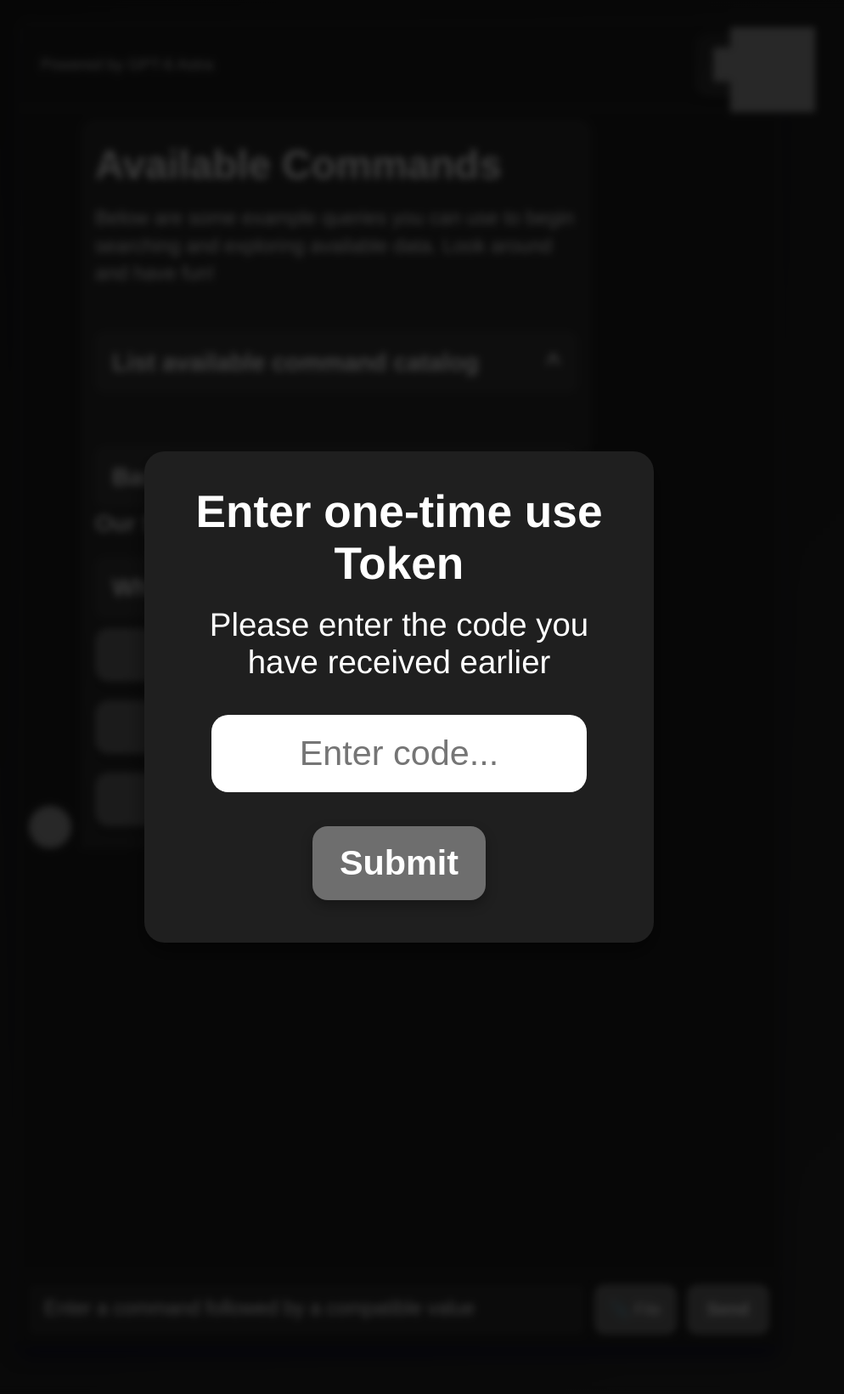
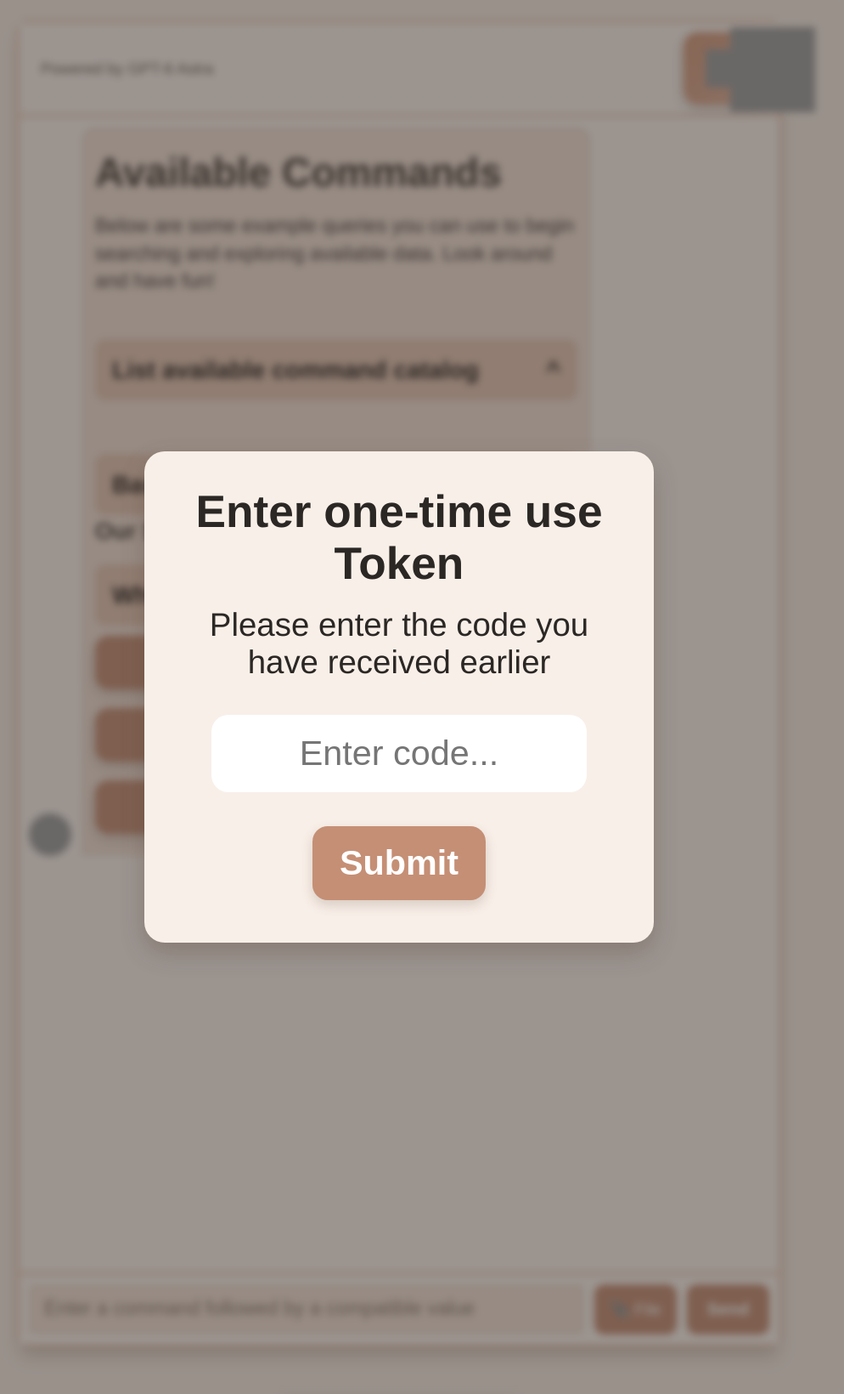
Before and after one commit to Novelintel/Novelintel, a PHP site: page /DeepSearch/OSINTScrape.html in a window 1280 px wide. Shown: the whole page at 85% size, without its empty margins (170-1164 px from the left). Run offline with PHP 8.4, Linux system fonts and the light colour scheme; grey boxes are pictures that could not be loaded.

Commit message:
Update style.css

```diff
--- a/OSINTScraper/DeepSearch/style.css
+++ b/OSINTScraper/DeepSearch/style.css
@@ -1,11 +1,11 @@
 :root {
-  --body-bg: linear-gradient(135deg, #1a1a1a 0%, #222222 50%, #2a2a2a 100%);
-  --msger-bg: #1f1f1f;
-  --border: 2px solid #2a2a2a;
-  --left-msg-bg: #2e2e2e;
-  --right-msg-bg: #3a3a3a;
-  --text-light: #eee;
-  --text-dark: #fff;
+  --body-bg: linear-gradient(135deg, #F4E9DF 100%, #D9C4B0 100%, #B5825F 100%);
+  --msger-bg: #F8EFE8;
+  --border: 2px solid #E5B39A;
+  --left-msg-bg: #F0DED2;
+  --right-msg-bg: #E5C5B2;
+  --text-light: #4A403A;
+  --text-dark: #2B2724;
 }
 
 html { box-sizing: border-box; }
@@ -36,46 +36,9 @@ body {
   border: var(--border);
   border-radius: 10px;
   background: var(--msger-bg);
-  box-shadow: 0 15px 20px -5px rgba(0, 0, 50, 0.6);
+  box-shadow: 0 15px 20px -5px rgba(91, 66, 52, 0.25);
   display: flex;
   flex-direction: column;
-}
-
-.cookie-btn-row {
-  display: flex;
-  gap: 12px;
-  margin-top: 10px;
-}
-
-.install-cookie-btn {
-  padding: 10px 16px;
-  background: #6e6e6e;
-  color: #fff;
-  font-weight: bold;
-  font-size: 0.95em;
-  cursor: pointer;
-  border-radius: 10px;
-  transition: background 0.23s, box-shadow 0.23s, transform 0.23s;
-  border: none;
-}
-
-.use-cookie-btn {
-  padding: 10px 16px;
-  background: #6e6e6e;
-  color: #fff;
-  font-weight: bold;
-  font-size: 0.95em;
-  cursor: pointer;
-  border-radius: 10px;
-  transition: background 0.23s, box-shadow 0.23s, transform 0.23s;
-  border: none;
-}
-
-.install-cookie-btn:hover,
-.use-cookie-btn:hover {
-  background: #7a7a7a;
-  box-shadow: 0 4px 12px rgba(0,0,0,0.35);
-  transform: translateY(-2px);
 }
 
 .msger-header {
@@ -84,8 +47,8 @@ body {
   align-items: center;
   padding: 12px 16px;
   border-bottom: var(--border);
-  background: #1f1f1f;
-  color: #ccc;
+  background: #F8EFE8;
+  color: #6B5D54;
   font-size: 1.05em;
 }
 .msger-header-title { display: flex; align-items: center; gap: 10px; }
@@ -95,20 +58,73 @@ body {
   flex: 1;
   overflow-y: auto;
   padding: 12px;
-  background-color: #1f1f1f;
+  background-color: #F8EFE8;
   scrollbar-width: thin;
-  scrollbar-color: #3a3a3a #2e2e2e;
+  scrollbar-color: #E5C5B2 #F0DED2;
 }
 .msger-chat::-webkit-scrollbar { width: 8px; }
-.msger-chat::-webkit-scrollbar-track { background: #2e2e2e; }
-.msger-chat::-webkit-scrollbar-thumb { background: #3a3a3a; }
+.msger-chat::-webkit-scrollbar-track { background: #F0DED2; }
+.msger-chat::-webkit-scrollbar-thumb { background: #E5C5B2; }
 
 .msg { display: flex; align-items: flex-end; margin-bottom: 16px; }
 .msg:last-of-type { margin: 0; }
 .msg-img {
   width: 50px; height: 50px; margin-right: 12px;
-  background: #2e2e2e no-repeat center/cover;
+  background: #F0DED2 no-repeat center/cover;
   border-radius: 50%;
+}
+
+@keyframes fadeIn {
+  to { opacity: 1; }
+}
+
+@keyframes fadeOut {
+  to { opacity: 0; }
+}
+
+.cookie-btn-row {
+  display: flex;
+  flex-direction: row;
+  gap: 12px;
+  flex-wrap: nowrap;
+  align-items: center;
+}
+
+.command-dropdown {
+  margin-top: 20px;
+  font-size: 1.3em;
+}
+
+.dropdown-header {
+  background: #E5C5B2;
+  padding: 16px 20px;
+  border-radius: 12px;
+  cursor: pointer;
+  font-weight: bold;
+  display: flex;
+  justify-content: space-between;
+  align-items: center;
+  color: #2B2724;
+  user-select: none;
+}
+
+.dropdown-header:hover {
+  background: #D9A98A;
+}
+
+.dropdown-content {
+  display: none;
+  margin-top: 15px;
+  padding: 15px;
+  background: #E5B39A;
+  border-radius: 12px;
+  color: #2B2724;
+  line-height: 1.5em;
+}
+
+#overlay-btn:hover {
+  background: #B57D65;
+  transform: scale(1.05);
 }
 
 .msg-bubble {
@@ -152,7 +168,7 @@ body {
   display: flex;
   padding: 12px;
   border-top: var(--border);
-  background: #1f1f1f;
+  background: #F8EFE8;
 }
 .msger-inputarea * {
   border: none;
@@ -160,60 +176,20 @@ body {
   font-size: 1em;
 }
 
-.cookie-btn-row {
-  display: flex;
-  flex-direction: row;
-  gap: 12px;
-  flex-wrap: nowrap;
-  align-items: center;
-}
-
-.command-dropdown {
-  margin-top: 20px;
-  font-size: 1.3em;
-}
-
-.dropdown-header {
-  background: #3a3a3a;
-  padding: 16px 20px;
-  border-radius: 12px;
-  cursor: pointer;
-  font-weight: bold;
-  display: flex;
-  justify-content: space-between;
-  align-items: center;
-  color: #fff;
-  user-select: none;
-}
-
-.dropdown-header:hover {
-  background: #4a4a4a;
-}
-
-.dropdown-content {
-  display: none;
-  margin-top: 15px;
-  padding: 15px;
-  background: #2a2a2a;
-  border-radius: 12px;
-  color: #fff;
-  line-height: 1.5em;
-}
-
 .msger-input {
   flex: 1;
   padding: 18px;
-  background: #2e2e2e;
-  color: #eee;
+  background: #F0DED2;
+  color: #4A403A;
   font-size: 1.15em;
 }
-.msger-input::placeholder { color: #fff; opacity: 1; font-size: 1.15em; }
-.msger-input:focus { outline: 2px solid #555; }
+.msger-input::placeholder { color: #8A7A6D; opacity: 1; font-size: 1.15em; }
+.msger-input:focus { outline: 2px solid #C58F75; }
 
 .msger-inputarea .msger-send-btn {
   margin-left: 12px;
   padding: 18px 24px;
-  background: #6e6e6e;
+  background: #C58F75;
   color: #fff;
   font-weight: bold;
   font-size: 1.15em;
@@ -241,9 +217,9 @@ body {
   font-weight: bold;
   font-size: 1.15em;
   cursor: pointer;
-  background-color: #6e6e6e;
+  background-color: #C58F75;
   color: #fff;
-  box-shadow: 0 6px 14px rgba(0,0,0,0.3);
+  box-shadow: 0 6px 14px rgba(91,66,52,0.2);
   transition: transform 0.2s, box-shadow 0.2s, background 0.2s;
 }
 
@@ -251,53 +227,53 @@ body {
 #go-post-errors:hover,
 #go-posts-error:hover,
 #go-MindMap:hover {
-  background-color: #888888;
+  background-color: #B57D65;
   transform: translateY(-2px);
-  box-shadow: 0 8px 18px rgba(0,0,0,0.4);
+  box-shadow: 0 8px 18px rgba(91,66,52,0.25);
 }
 
 #go-post-error:focus,
 #go-post-errors:focus,
 #go-posts-error:focus,
 #go-MindMap:focus {
-  outline: 2px solid #888888;
+  outline: 2px solid #B57D65;
 }
 
 #call-btn {
-  padding: 18px 22px;
-  background: linear-gradient(135deg, #2a2a2a, #3a3a3a);
-  border-radius: 16px;
+  padding: 20px 26px;
+  background: linear-gradient(135deg, #D49A7C, #DDB19A);
+  border-radius: 17px;
   cursor: pointer;
   display: flex;
   align-items: center;
   justify-content: center;
   transition: background 0.25s ease, transform 0.2s ease;
-  box-shadow: 0 4px 12px rgba(0,0,0,0.3);
+  box-shadow: 0 5px 14px rgba(91, 66, 52, 0.25);
 }
 
 #call-btn:hover {
-  background: linear-gradient(135deg, #3a3a3a, #4a4a4a);
+  background: linear-gradient(135deg, #DDB19A, #C98F70);
   transform: translateY(-2px);
-  box-shadow: 0 6px 16px rgba(0,0,0,0.35);
+  box-shadow: 0 7px 18px rgba(91, 66, 52, 0.28);
 }
 
 #call-btn:focus {
-  outline: 2px solid #555;
+  outline: 2px solid #B9785D;
 }
 
 #call-btn .call-icon {
-  width: 40px;
-  height: 40px;
+  width: 45px;
+  height: 45px;
 }
 
 .call-modal {
-  background: #1f1f1f;
+  background: #F8EFE8;
   border-radius: 24px;
   width: 90%;
   max-width: 600px;
   padding: 40px;
-  box-shadow: 0 12px 28px rgba(0,0,0,0.5);
-  color: #fff;
+  box-shadow: 0 12px 28px rgba(91,66,52,0.3);
+  color: #2B2724;
   text-align: center;
   display: flex;
   flex-direction: column;
@@ -382,7 +358,7 @@ body {
 .msger-upload-btn {
   margin-left: 12px;
   padding: 14px 18px;
-  background: #6e6e6e;
+  background: #C58F75;
   color: #fff;
   font-size: 1.1em;
   cursor: pointer;
@@ -503,7 +479,7 @@ body {
   background: none;
   border: none;
   cursor: pointer;
-  color: #fff;
+  color: #2B2724;
 }
 
 .gear-icon {
@@ -621,9 +634,9 @@ body {
   padding: 0;
   margin-top: 10px;
   border-radius: 20px;
-  background: #111;
+  background: #E5C5B2;
   transition: max-height 0.35s ease, padding 0.25s ease;
-  box-shadow: 0 6px 14px rgba(0,0,0,0.4);
+  box-shadow: 0 6px 14px rgba(91,66,52,0.25);
 }
 
 .login-dropdown.open {
@@ -638,9 +651,9 @@ body {
   text-align: center;
   padding: 30px 25px;
   border-radius: 16px;
-  background: #111111;
-  box-shadow: 0 4px 12px rgba(0,0,0,0.5);
-  border: 1px solid #333;
+  background: #E5C5B2;
+  box-shadow: 0 4px 12px rgba(91,66,52,0.3);
+  border: 1px solid #D9A98A;
 }
 
 .login-container .icon {
@@ -704,18 +717,17 @@ body {
 .login-container .footer {
   margin-top: 20px;
   font-size: 12px;
-  color: #777;
+  color: #8A7A6D;
 }
-
 #discord-dropdown {
   max-height: 0;
   overflow: hidden;
   padding: 0;
   margin-top: 10px;
   border-radius: 20px;
-  background: #252525;
+  background: #F0DED2;
   transition: max-height 0.35s ease, padding 0.25s ease;
-  box-shadow: 0 6px 14px rgba(0,0,0,0.4);
+  box-shadow: 0 6px 14px rgba(91,66,52,0.25);
 }
 
 #discord-dropdown.open {
@@ -730,9 +742,9 @@ body {
   text-align: center;
   padding: 30px 25px;
   border-radius: 16px;
-  background: #252525;
-  box-shadow: 0 4px 12px rgba(0,0,0,0.5);
-  border: 1px solid #444;
+  background: #F0DED2;
+  box-shadow: 0 4px 12px rgba(91,66,52,0.3);
+  border: 1px solid #D9A98A;
 }
 
 #discord-dropdown .icon {
@@ -796,18 +808,17 @@ body {
 #discord-dropdown .footer {
   margin-top: 20px;
   font-size: 12px;
-  color: #777;
+  color: #8A7A6D;
 }
-
 #instagram-dropdown {
   max-height: 0;
   overflow: hidden;
   padding: 0;
   margin-top: 10px;
   border-radius: 20px;
-  background: #1e1e1e;
+  background: #F8EFE8;
   transition: max-height 0.35s ease, padding 0.25s ease;
-  box-shadow: 0 6px 14px rgba(0,0,0,0.4);
+  box-shadow: 0 6px 14px rgba(91,66,52,0.25);
 }
 
 #instagram-dropdown.open {
@@ -822,9 +833,9 @@ body {
   text-align: center;
   padding: 30px 25px;
   border-radius: 16px;
-  background: #1e1e1e;
-  box-shadow: 0 4px 12px rgba(0,0,0,0.5);
-  border: 1px solid #333;
+  background: #F8EFE8;
+  box-shadow: 0 4px 12px rgba(91,66,52,0.3);
+  border: 1px solid #E5B39A;
 }
 
 #instagram-dropdown .icon {
@@ -900,12 +911,13 @@ body {
   left: 0;
   width: 100%;
   height: 100%;
-  background: rgba(0,0,0,0.75);
+  background: rgba(43, 39, 36, 0.45);
   backdrop-filter: blur(4px);
   display: flex;
   justify-content: center;
   align-items: center;
   z-index: 9999;
+
   opacity: 0;
   visibility: hidden;
   transition: opacity 0.3s ease, visibility 0.3s ease;
@@ -917,13 +929,13 @@ body {
 }
 
 .code-content {
-  background: #1f1f1f;
-  color: #fff;
+  background: #F8EFE8;
+  color: #2B2724;
   padding: 40px;
   border-radius: 24px;
   width: 90%;
   max-width: 600px;
-  box-shadow: 0 12px 28px rgba(0,0,0,0.5);
+  box-shadow: 0 12px 28px rgba(91,66,52,0.3);
   text-align: center;
   animation: scaleIn 0.3s ease;
 }
@@ -935,25 +947,25 @@ body {
   font-size: 1.3em;
   padding: 18px 32px;
   cursor: pointer;
-  background-color: #6e6e6e;
+  background-color: #C58F75;
   color: #fff;
-  box-shadow: 0 6px 14px rgba(0,0,0,0.3);
+  box-shadow: 0 6px 14px rgba(91,66,52,0.2);
   transition: transform 0.2s, box-shadow 0.2s, background 0.2s;
   margin: 10px;
 }
 
 .code-content button:hover {
-  background-color: #888888;
+  background-color: #B57D65;
   transform: translateY(-2px);
-  box-shadow: 0 8px 18px rgba(0,0,0,0.4);
+  box-shadow: 0 8px 18px rgba(91,66,52,0.25);
 }
 
 .code-content button:focus {
-  outline: 2px solid #888888;
+  outline: 2px solid #B57D65;
 }
 
 html, body {
-  background-color: #1a1a1a;
+  background-color: #F4E9DF;
 }
 
 body {
```
Also changed, not shown: other parts of OSINTScraper/DeepSearch/style.css (+83 -46 lines).
